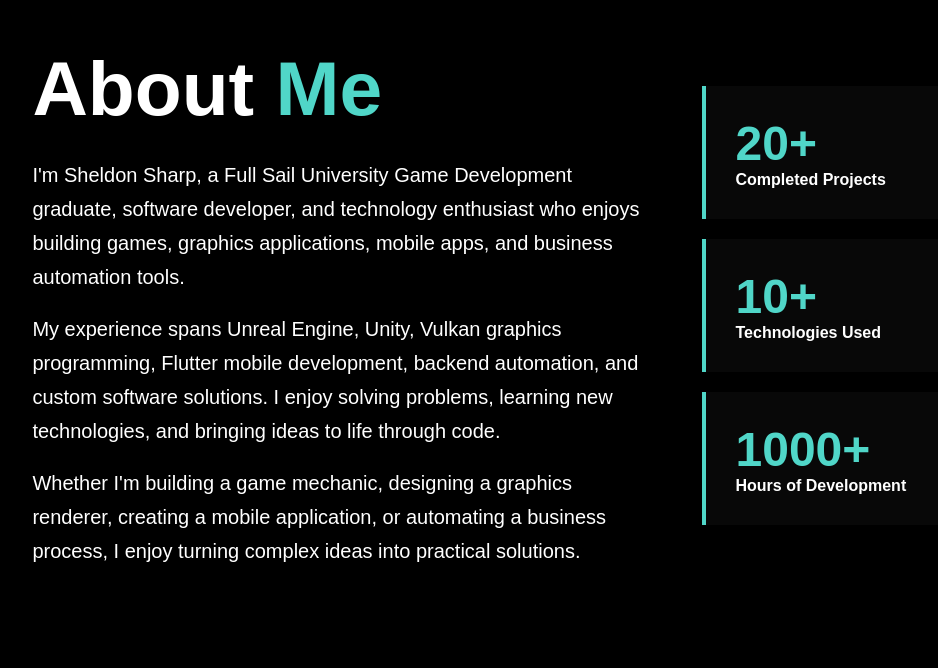
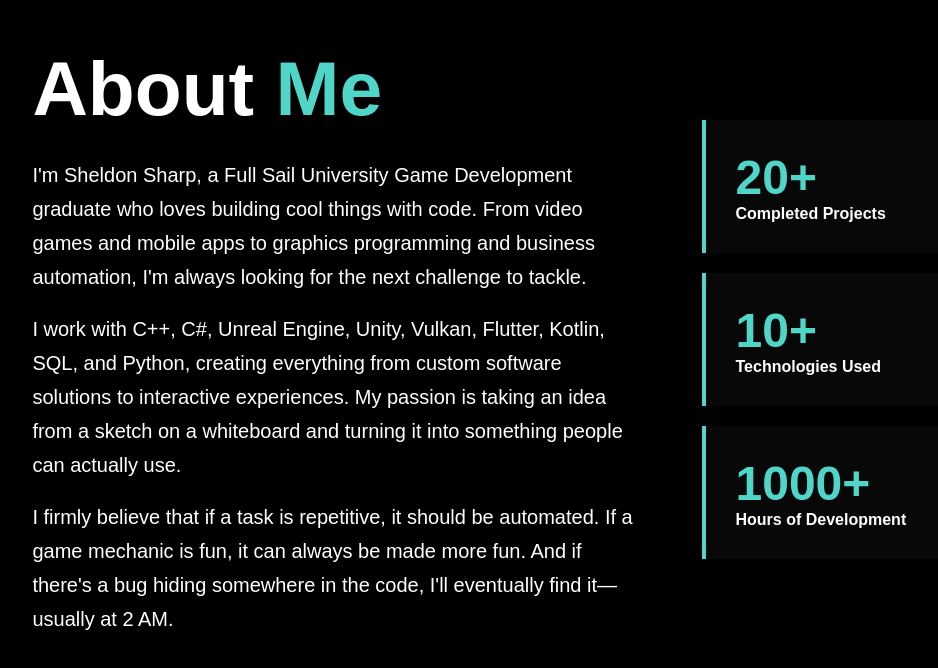
Before and after one commit to sbstoned/SheldonsPortfolioSite, a plain HTML site: page index.html in a window 1280 px wide. Shown: the part 2386-3054 px from the top of the page, without its empty margins (70-1008 px from the left). Drawn offline with Linux system fonts and the light colour scheme.

Commit message:
changed about me

```diff
--- a/index.html
+++ b/index.html
@@ -176,26 +176,25 @@
             <h2>About <span>Me</span></h2>
 
             <p>
-                I'm Sheldon Sharp, a Full Sail University Game Development graduate,
-                software developer, and technology enthusiast who enjoys building
-                games, graphics applications, mobile apps, and business automation tools.
+                I'm Sheldon Sharp, a Full Sail University Game Development graduate who loves building cool things with code.
+                From video games and mobile apps to graphics programming and business automation,
+                I'm always looking for the next challenge to tackle.
             </p>
 
             <br>
 
             <p>
-                My experience spans Unreal Engine, Unity, Vulkan graphics programming,
-                Flutter mobile development, backend automation, and custom software
-                solutions. I enjoy solving problems, learning new technologies,
-                and bringing ideas to life through code.
+                I work with C++, C#, Unreal Engine, Unity, Vulkan, Flutter, Kotlin, SQL, and Python,
+                creating everything from custom software solutions to interactive experiences.
+                My passion is taking an idea from a sketch on a whiteboard and turning it into something people can actually use.
             </p>
 
             <br>
 
             <p>
-                Whether I'm building a game mechanic, designing a graphics renderer,
-                creating a mobile application, or automating a business process,
-                I enjoy turning complex ideas into practical solutions.
+                I firmly believe that if a task is repetitive, it should be automated.
+                If a game mechanic is fun, it can always be made more fun.
+                And if there's a bug hiding somewhere in the code, I'll eventually find it—usually at 2 AM.
             </p>
 
         </div>
```
